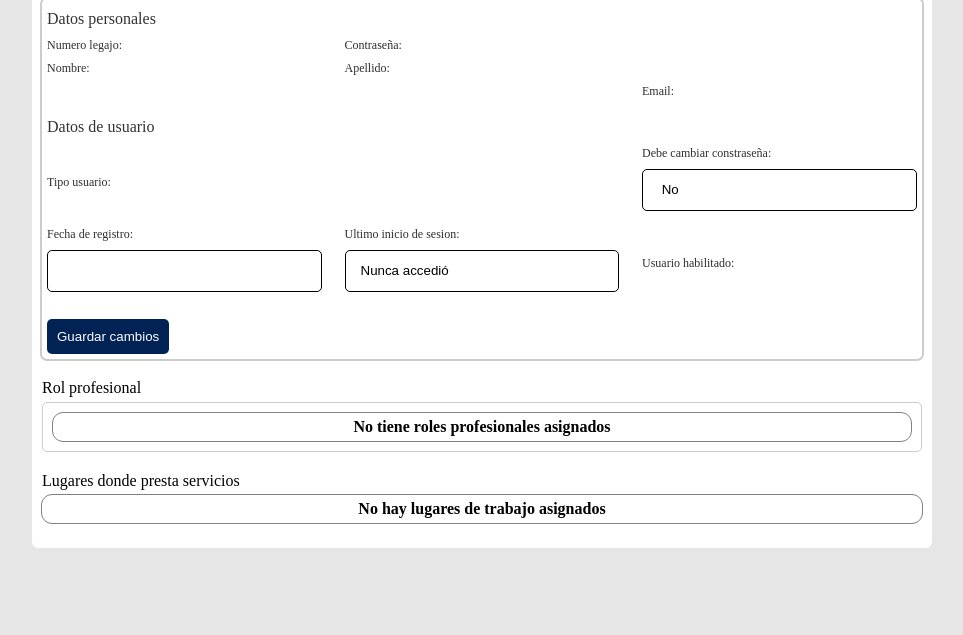
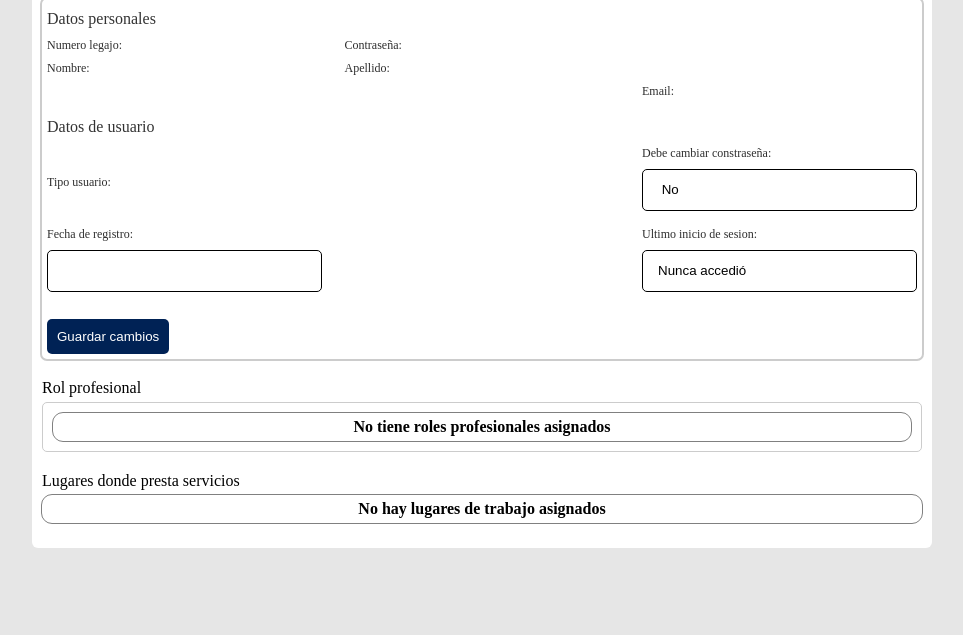
Before and after one commit to Maxiiii22/sistema-hospitalario, a Django app: template hospital/hospital_personal/templates/administrador/gestionPersonal/detallesUsuario.html in a window 1280 px wide. Shown: the part 165-800 px from the top of the page, without its empty margins (158-1121 px from the left). Run offline with Django 5.2, Linux system fonts and the light colour scheme; the template is opened without the code that fills it, so the values that code supplies are empty; some libraries are stand-ins or nearby versions.

Commit message:
Cambio algunas cosas

```diff
--- a/hospital/hospital_personal/templates/administrador/gestionPersonal/detallesUsuario.html
+++ b/hospital/hospital_personal/templates/administrador/gestionPersonal/detallesUsuario.html
@@ -185,10 +185,6 @@
                                 <label for="last_login">Ultimo inicio de sesion:</label>
                                 <input type="text" readonly value="{% if usuario.persona.last_login %}{{usuario.persona.last_login|date:'d-m-Y H:i A'}}{% else %}Nunca accedió{% endif %}" id="last_login">
                             </div>
-                            <div class="campo-input">
-                                <label for="id_is_active">Usuario habilitado:</label>
-                                {{ formUsuario.persona_form.is_active }}
-                            </div>
                         </div>
                     </div>
                 </div>
--- a/hospital/hospital_personal/views/administrador_views.py
+++ b/hospital/hospital_personal/views/administrador_views.py
@@ -80,7 +80,10 @@ def detalle_usuario(request,id_usuario):
             )
             if formUsuario.is_valid():
                 usuario_guardado = formUsuario.save(commit=True)
+                messages.success(request,"Se editó correctamente.")
                 return redirect('detalle_usuario', id=usuario_guardado.id)
+            else:
+                messages.error(request,"Ocurrió un error. Intentelo de nuevo.")
 
 
     return render(request, "administrador/gestionPersonal/detallesUsuario.html",{"usuario":usuario,"rolesProfesionales":rolesProfesionales,"departamentos_con_jornadas": departamentos_con_jornadas,"formUsuario":formUsuario})
```
